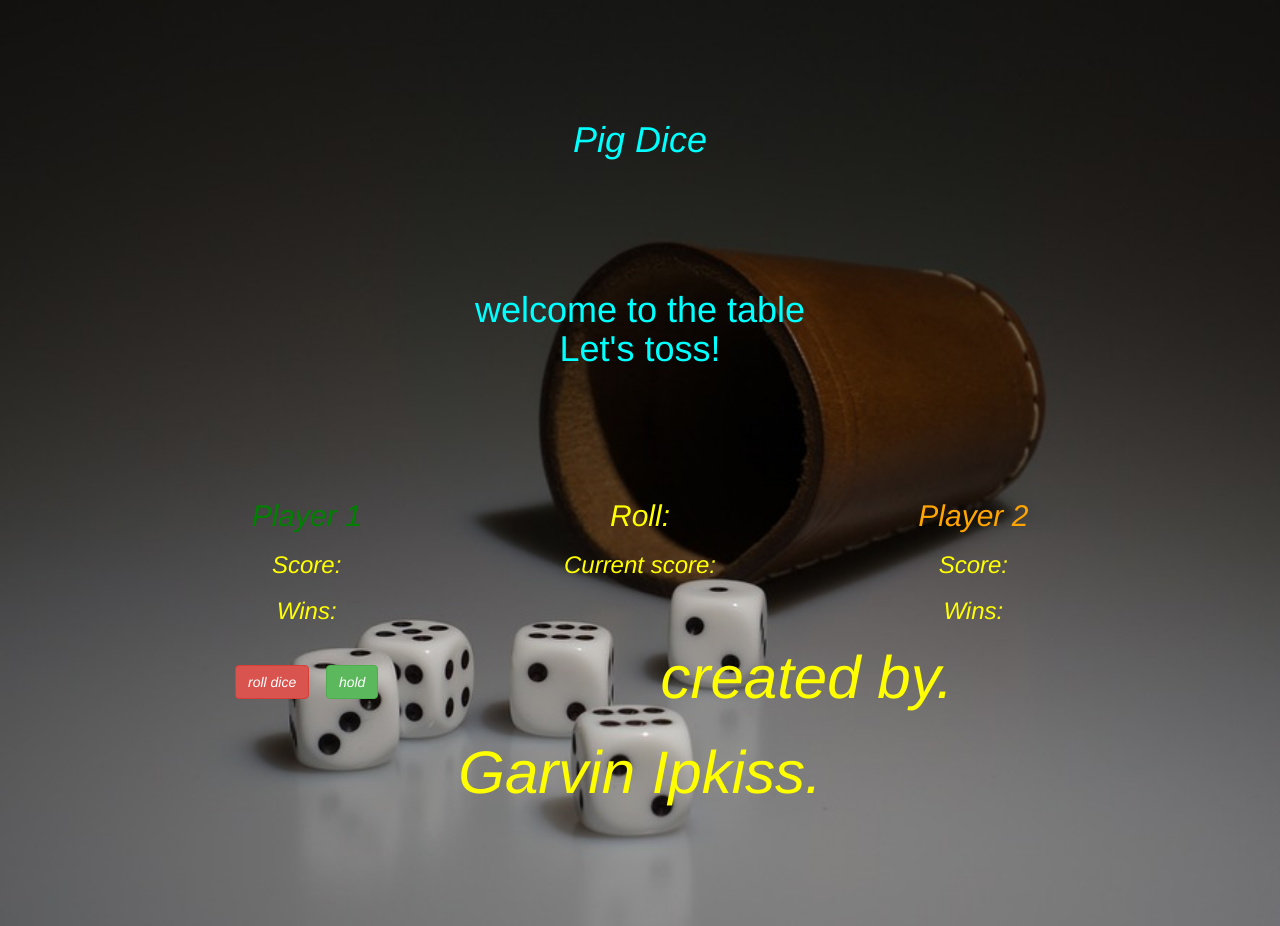
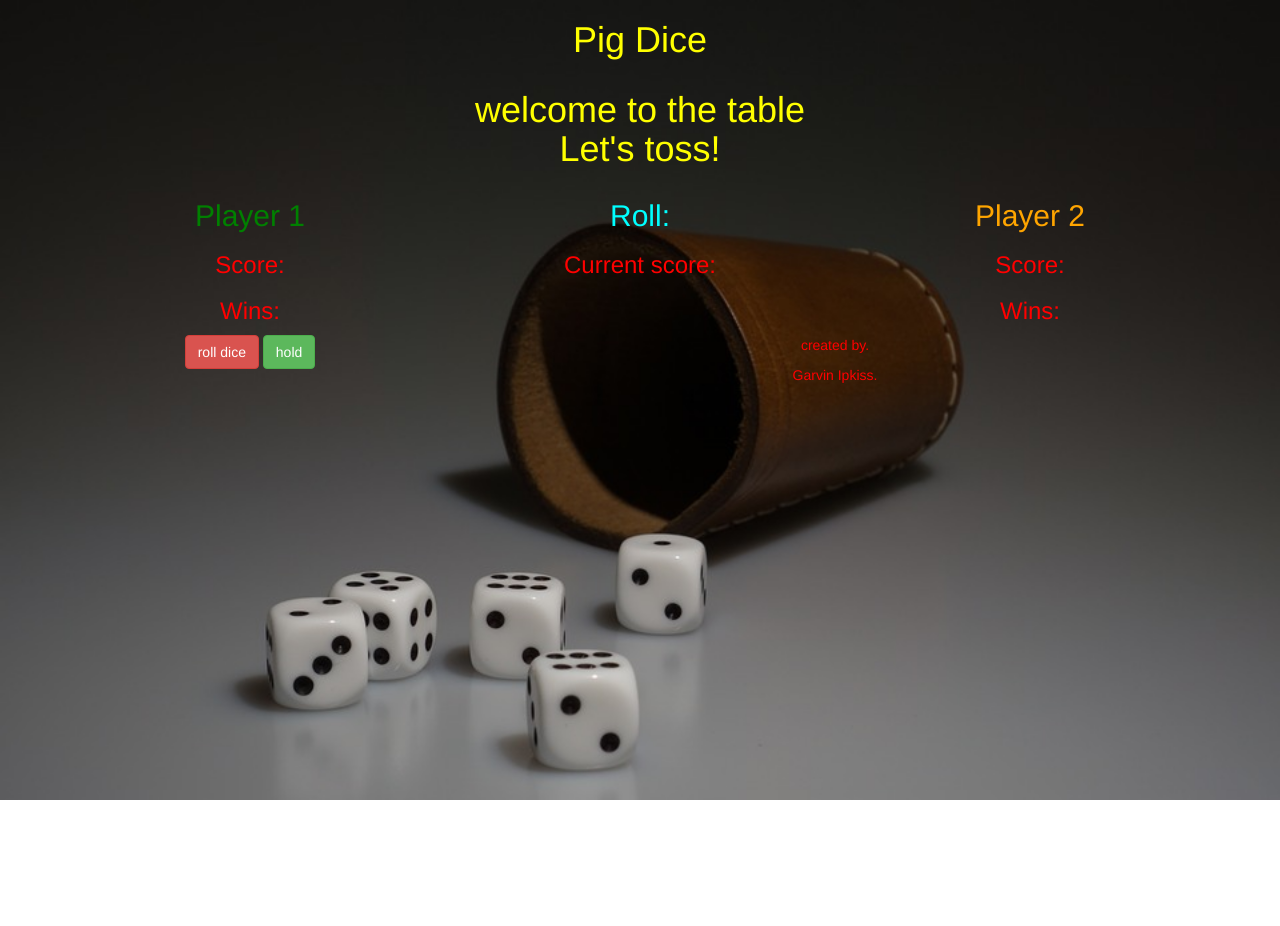
Before and after one commit to garvinipkiss/pig-dice, a plain HTML site: page index.html in a window 1280 px wide. After the commit the page ends 800 px from the top, so only its background shows below. Drawn offline with Linux system fonts and the light colour scheme.

Commit message:
first commit

```diff
--- a/css/styles.css
+++ b/css/styles.css
@@ -1,11 +1,9 @@
-.container{
-  font-size: 60px;
-  font-style: italic;
+h1 {
+  text-align: center;
   color: yellow;
-  padding: 100px;
 }
 
-h1 {
+h2 {
   text-align: center;
   color: aqua;
 }
```
